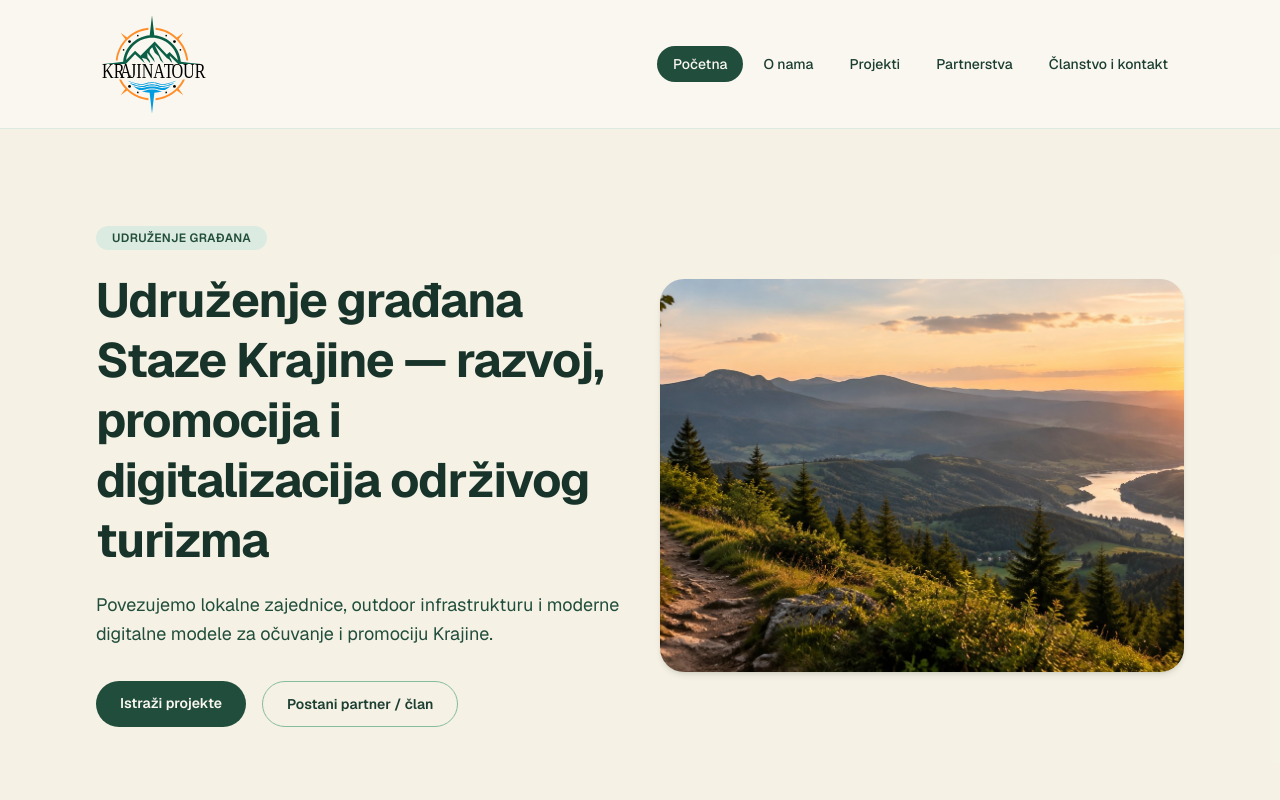
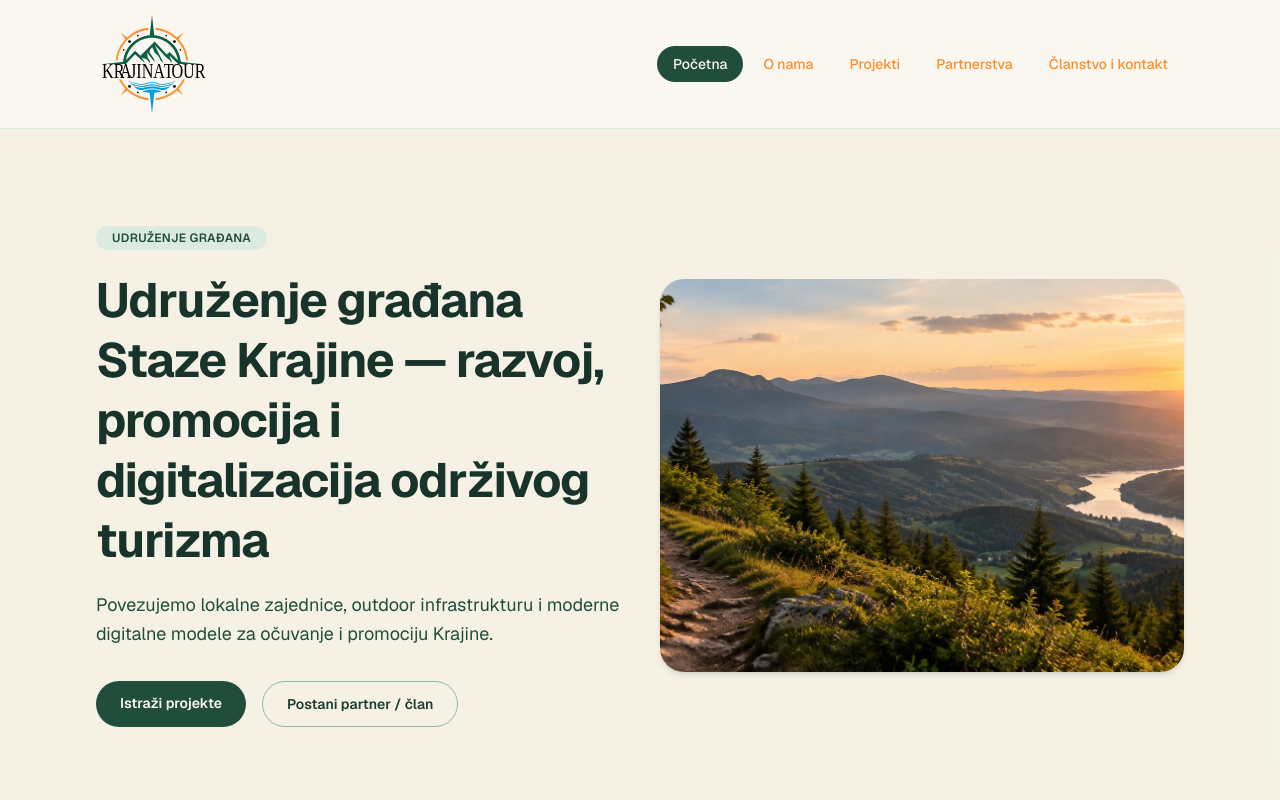
Before and after one commit to KellyVektorAI/stazekrajine-org, a Next.js app: page / in a window 1280 px wide. Shown: the top 800 px of the page. Built offline with nearby package versions, Linux system fonts and the light colour scheme.

Commit message:
Update Header.tsx

```diff
--- a/components/Header.tsx
+++ b/components/Header.tsx
@@ -28,7 +28,7 @@ export function Header() {
                 className={`rounded-full px-4 py-2 text-sm font-medium transition-colors ${
                   active
                     ? "bg-forest-700 text-sand-50"
-                    : "text-forest-800 hover:bg-forest-100"
+                    : "text-[#ff8e29] hover:[#ff8e29]"
                 }`}
               >
                 {item.label}
```
